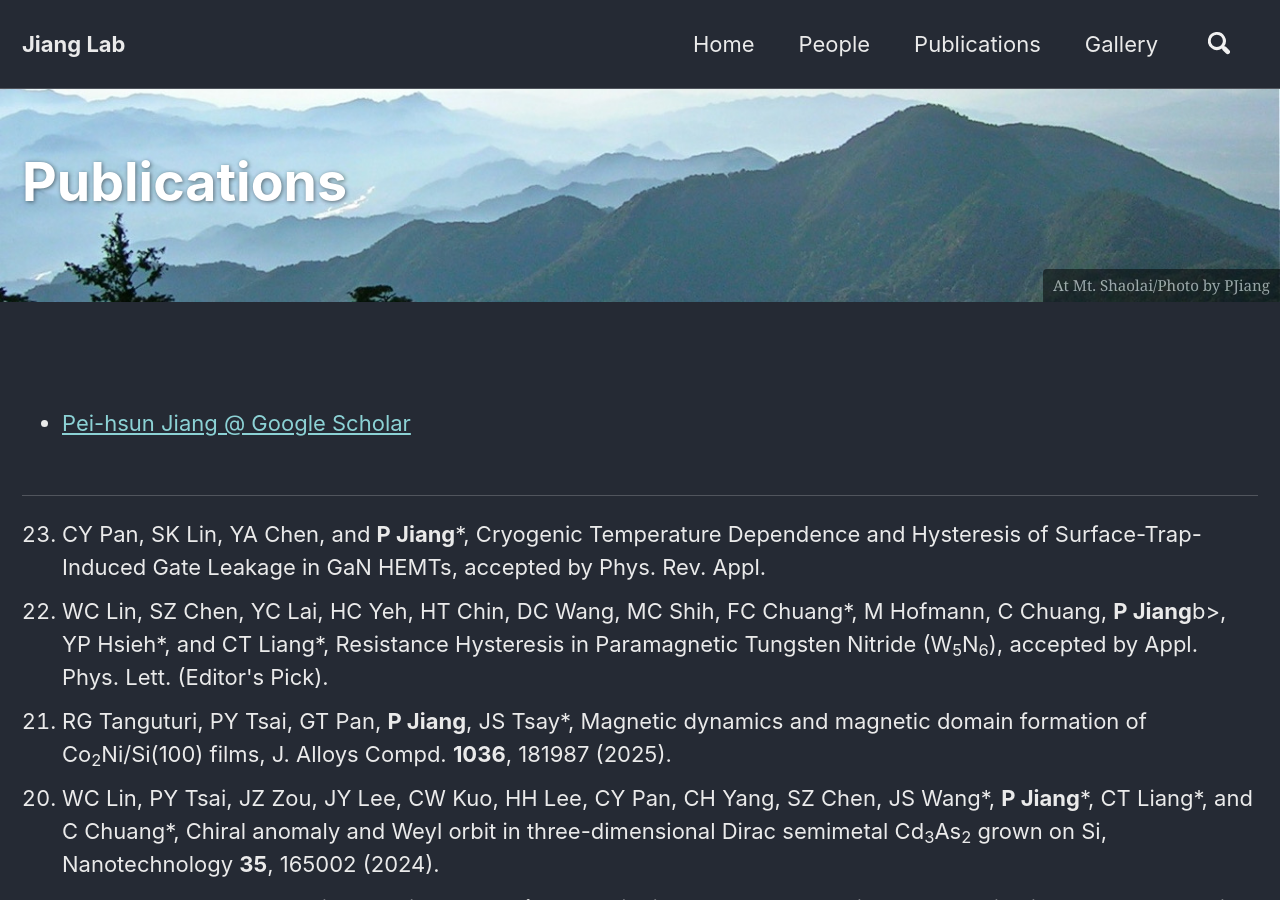
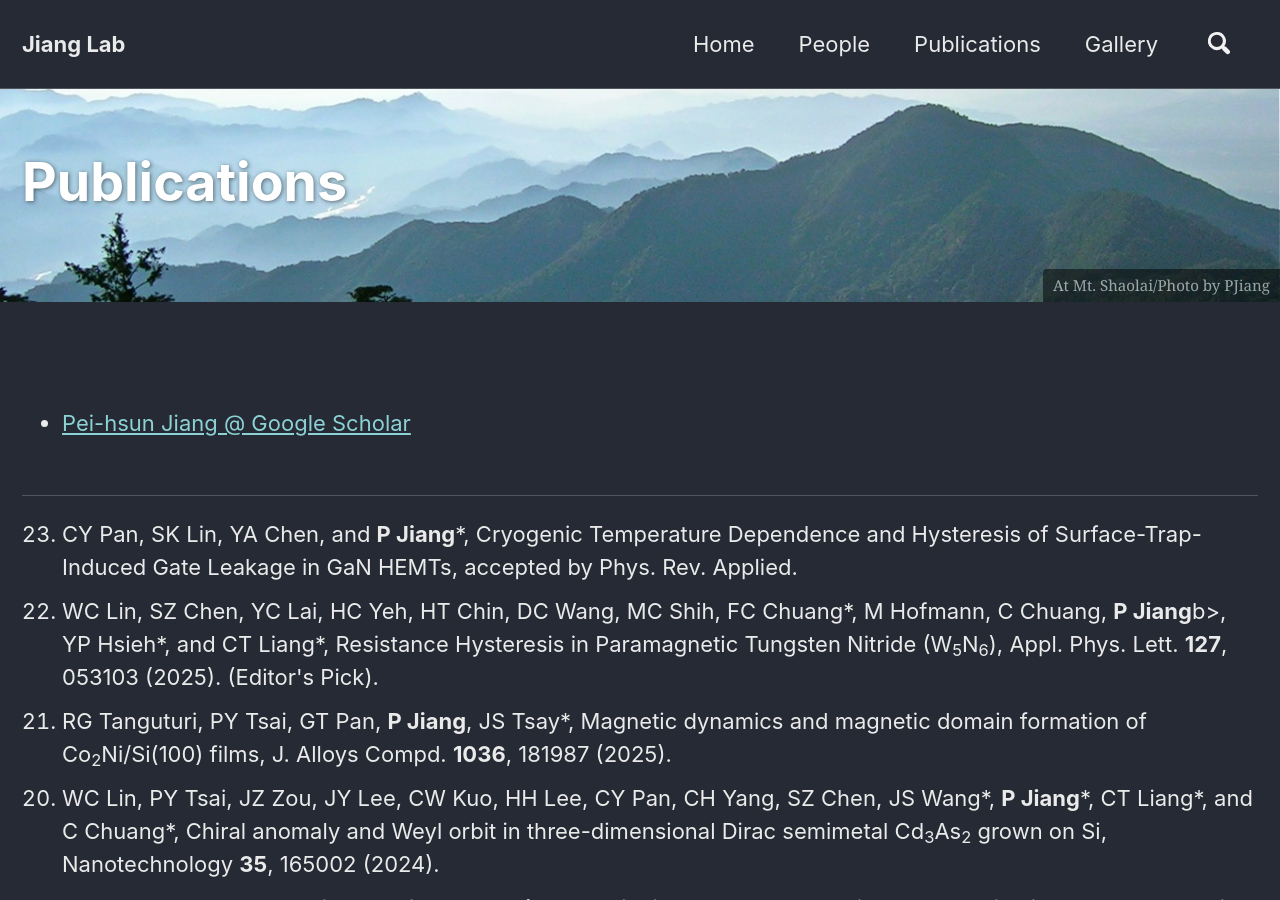
Before and after one commit to pjiang-ntnu/pjiang-ntnu.github.io, a Jekyll site: the page built from _pages/publications.md, in a window 1280 px wide and 900 px high. Built offline with Jekyll 4.4.1, drawn with Linux system fonts in a browser that asks for light colours; nearby versions of some CDN libraries; comment, search, counter and statistics services are not loaded.

Commit message:
Update publications.md

```diff
--- a/_pages/publications.md
+++ b/_pages/publications.md
@@ -33,9 +33,9 @@ referrerPolicy="no-referrer-when-downgrade"></a></div></noscript>
 ----------------------
 
 <ol reversed>
-<li> CY Pan, SK Lin, YA Chen, and <b>P Jiang</b>*, Cryogenic Temperature Dependence and Hysteresis of Surface-Trap-Induced Gate Leakage in GaN HEMTs, accepted by Phys. Rev. Appl.
+<li> CY Pan, SK Lin, YA Chen, and <b>P Jiang</b>*, Cryogenic Temperature Dependence and Hysteresis of Surface-Trap-Induced Gate Leakage in GaN HEMTs, accepted by Phys. Rev. Applied.
 
-<li> WC Lin, SZ Chen, YC Lai, HC Yeh, HT Chin, DC Wang, MC Shih, FC Chuang*, M Hofmann, C Chuang, <b>P Jiang</b>b>, YP Hsieh*, and CT Liang*, Resistance Hysteresis in Paramagnetic Tungsten Nitride (W<sub>5</sub>N<sub>6</sub>), accepted by Appl. Phys. Lett. (Editor's Pick).
+<li> WC Lin, SZ Chen, YC Lai, HC Yeh, HT Chin, DC Wang, MC Shih, FC Chuang*, M Hofmann, C Chuang, <b>P Jiang</b>b>, YP Hsieh*, and CT Liang*, Resistance Hysteresis in Paramagnetic Tungsten Nitride (W<sub>5</sub>N<sub>6</sub>), Appl. Phys. Lett. <b>127</b>, 053103 (2025). (Editor's Pick).
 
 <li> RG Tanguturi, PY Tsai, GT Pan, <b>P Jiang</b>, JS Tsay*, Magnetic dynamics and magnetic domain formation of Co<sub>2</sub>Ni/Si(100) films, J. Alloys Compd. <b>1036</b>, 181987 (2025).
 
```
